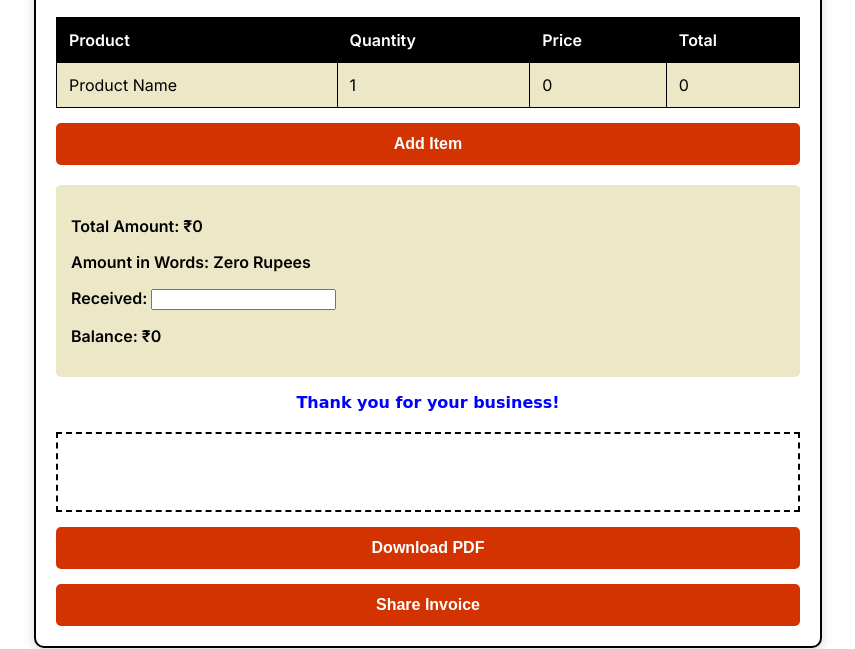
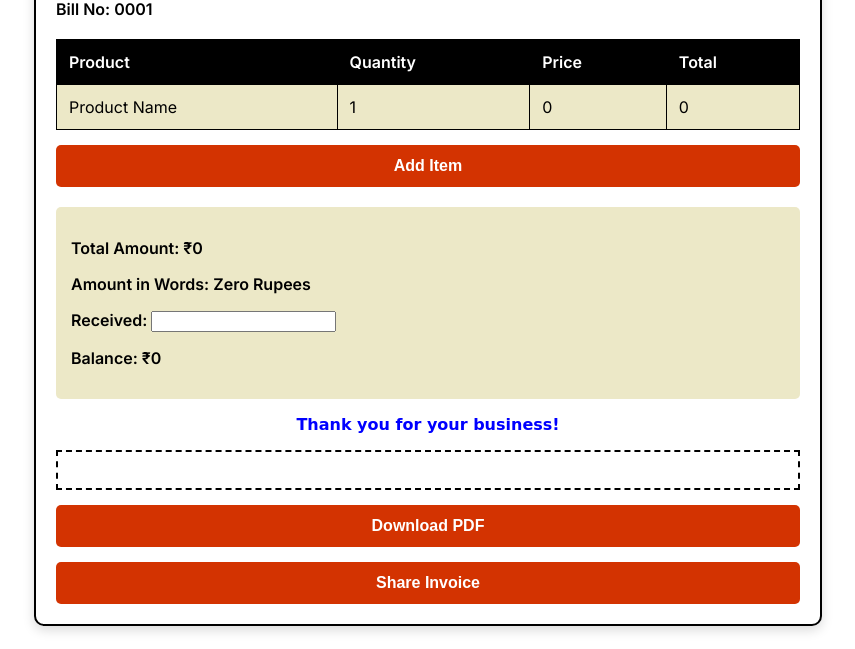
Before and after one commit to Mogee0/Munch-BS01, a plain HTML site: page index.html in a window 1280 px wide. Shown: the part 191-840 px from the top of the page, without its empty margins (212-1067 px from the left). Drawn offline with Linux system fonts and the light colour scheme; a web font is replaced by a local one.

Commit message:
Update style.css

```diff
--- a/style.css
+++ b/style.css
@@ -100,10 +100,10 @@ button:hover {
 
 /* Signature Box */
 .signature-box {
-    margin-top: 20px;
+    margin-top: 10px;
     border: 2px dashed #000000;
-    padding: 30px;
-    text-align: center;
+    padding: 10px;
+    text-align: right;
     color: #000000;
     font-weight: bold;
     font-size: 16px;
```
